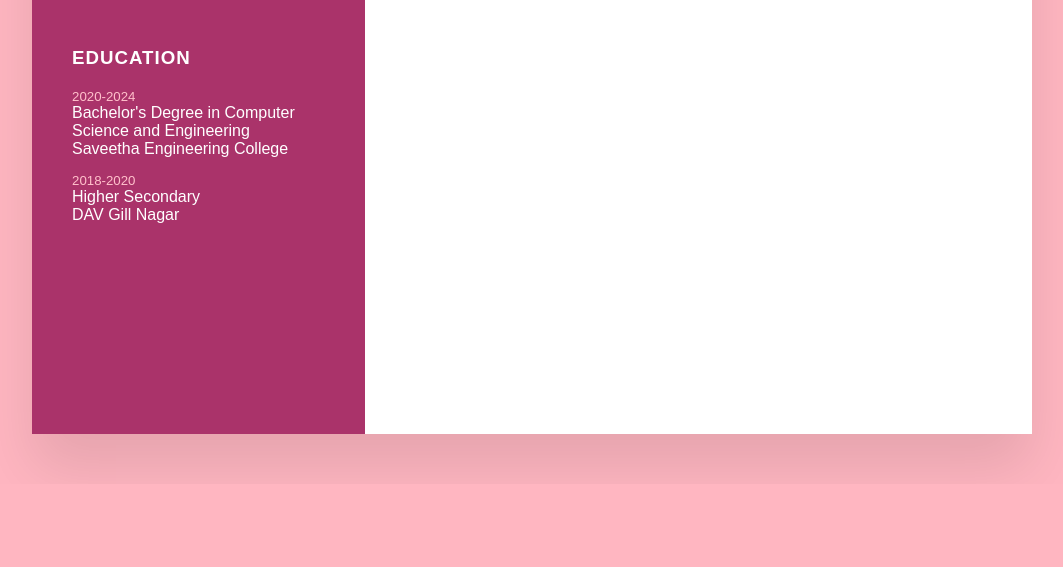
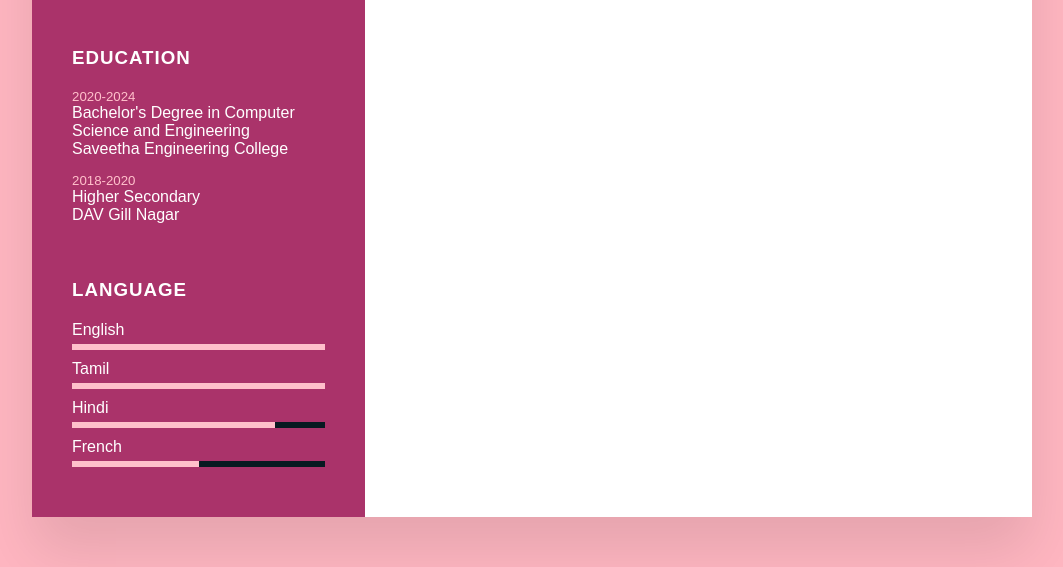
Before and after one commit to Meenadshi/Resume-html, a plain HTML site: page index.html in a window 1280 px wide. Shown: the part 616-1183 px from the top of the page, without its empty margins (108-1171 px from the left). Before the commit the page ends 1100 px from the top, so only its background shows below. Drawn offline with Linux system fonts and the light colour scheme.

Commit message:
-Add. Added language section with proficiency bar

```diff
--- a/assets/css/style.css
+++ b/assets/css/style.css
@@ -124,6 +124,21 @@ margin-bottom: 15px;
     color: #fff ;
     font-weight: 300;
 }
+.ContactInfo.lang .percent{
+    position: relative;
+    width: 100%;
+    height: 6px;
+    background: #081921;
+    display: block;
+    margin-top: 5px;
+}
+.ContactInfo.lang .percent div{
+    position: absolute;
+    top: 0;
+    left: 0;
+    height: 100%;
+    background: #ffc0cb;
+}
 .container .right-side
 {
     position: relative;
--- a/index.html
+++ b/index.html
@@ -53,6 +53,35 @@
                     </li>
                 </ul>
             </div>
+            <div class = "ContactInfo lang">
+                <h3 class ="title">Language</h3>
+                <ul>
+                    <li>
+                        <span class="text">English</span>
+                        <span class="percent">
+                            <div style="width: 100%;"></div>
+                        </span>
+                    </li>
+                    <li>
+                        <span class="text">Tamil</span>
+                        <span class="percent">
+                            <div style="width: 100%;"></div>
+                        </span>
+                    </li>
+                    <li>
+                        <span class="text">Hindi</span>
+                        <span class="percent">
+                            <div style="width: 80%;"></div>
+                        </span>
+                    </li>
+                    <li>
+                        <span class="text">French</span>
+                        <span class="percent">
+                            <div style="width: 50%;"></div>
+                        </span>
+                    </li>
+                </ul>
+            </div>
         </div>
         <div class="right-side"></div>
     </div>
```
